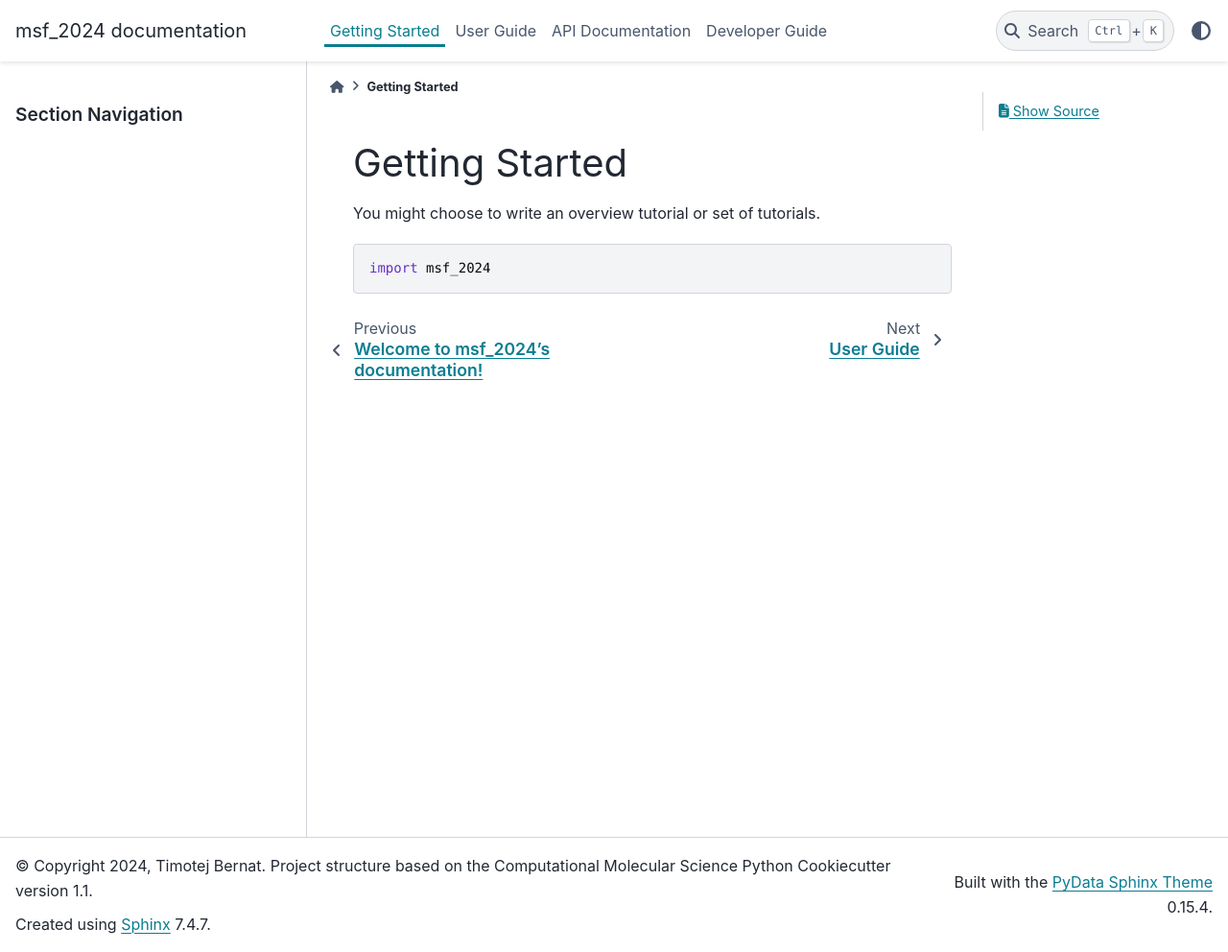
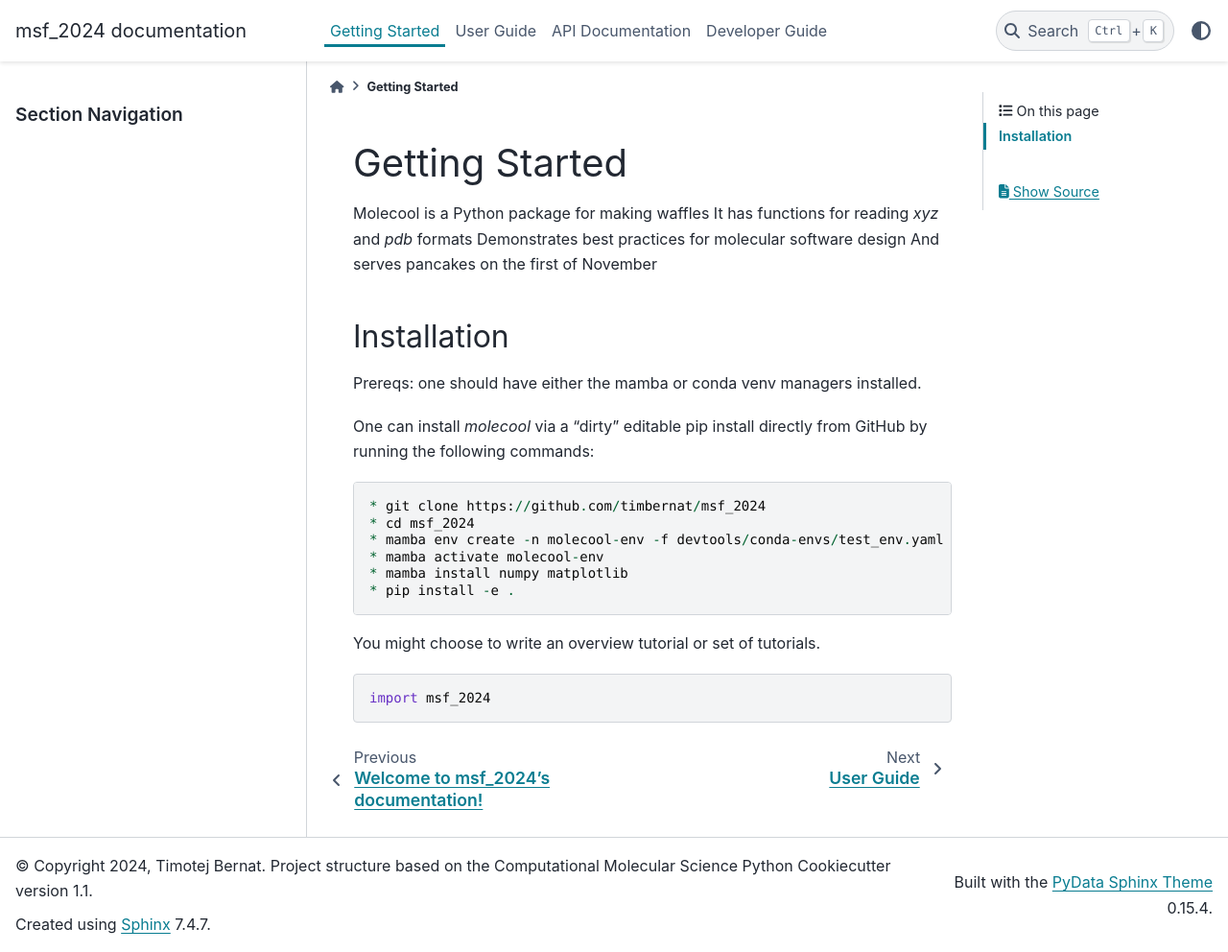
Before and after one commit to timbernat/msf_2024, a Sphinx documentation site: the page built from docs/getting_started.rst, in a window 1280 px wide and 992 px high. Shown: the whole window at 96% size. Built offline with Sphinx 7.4.7 and the PyData theme 0.15.4, drawn with Linux system fonts in a browser that asks for light colours; the version number could not be read and is left out.

Commit message:
Generated docs

```diff
--- a/docs/api.rst
+++ b/docs/api.rst
@@ -5,3 +5,4 @@ API Documentation
    :toctree: autosummary
 
    msf_2024.canvas
+   msf_2024.measure
--- /dev/null
+++ b/docs/autosummary/msf_2024.canvas.rst
@@ -0,0 +1,6 @@
+msf\_2024.canvas
+================
+
+.. currentmodule:: msf_2024
+
+.. autofunction:: canvas
--- a/docs/conf.py
+++ b/docs/conf.py
@@ -77,7 +77,8 @@ master_doc = 'index'
 #
 # This is also used if you do content translation via gettext catalogs.
 # Usually you set "language" from the command line for these cases.
-language = None
+# language = None
+language = 'en'
 
 # List of patterns, relative to source directory, that match files and
 # directories to ignore when looking for source files.
--- a/docs/getting_started.rst
+++ b/docs/getting_started.rst
@@ -1,5 +1,24 @@
 Getting Started
 ===============
+
+Molecool is a Python package for making waffles
+It has functions for reading `xyz` and `pdb` formats
+Demonstrates best practices for molecular software design
+And serves pancakes on the first of November
+
+Installation
+------------
+Prereqs: one should have either the mamba or conda venv managers installed.
+
+One can install `molecool` via a "dirty" editable pip install directly from GitHub by running the following commands:
+::
+
+ * git clone https://github.com/timbernat/msf_2024
+ * cd msf_2024
+ * mamba env create -n molecool-env -f devtools/conda-envs/test_env.yaml
+ * mamba activate molecool-env
+ * mamba install numpy matplotlib
+ * pip install -e .
 
 
 You might choose to write an overview tutorial or set of tutorials.
```
Also changed, not shown: docs/autosummary/msf_2024.measure.rst (added, +12 -0 lines).
